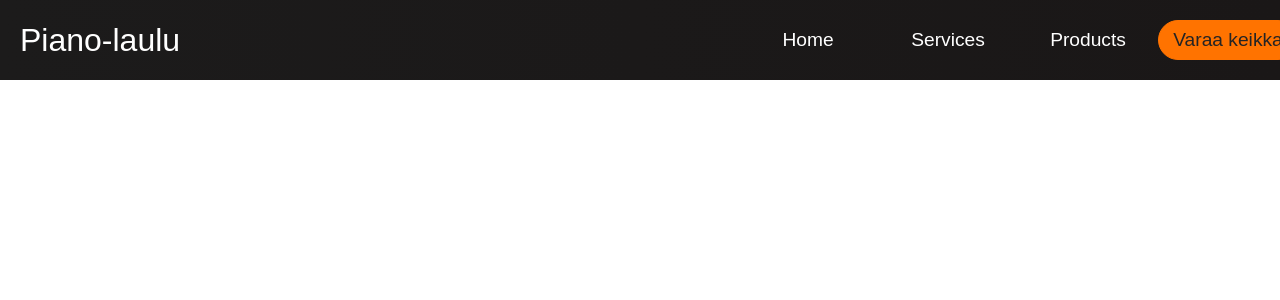
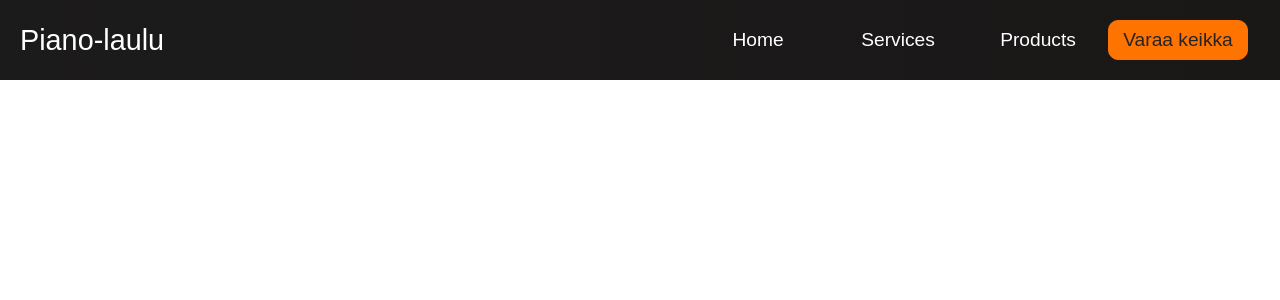
Before and after one commit to samvancart/piano-laulu-frontend, a React (Create React App) app: page / in a window 1280 px wide. Shown: the top 300 px of the page. Built offline with nearby package versions, Linux system fonts and the light colour scheme.

Commit message:
modified button design

```diff
--- a/src/components/Button.css
+++ b/src/components/Button.css
@@ -8,7 +8,7 @@
     outline: none;
     border: none;
     cursor: pointer;
-    /* text-align: center; */
+    text-align: center;
     justify-content: center;
     display: flex;
     white-space: nowrap;
@@ -26,7 +26,7 @@
     color: #242424;
     padding: 8px 20px;
     border: 1px solid var(--primary);
-    border-radius: 25px;
+    border-radius: 10px;
     width: 140px;
     transition: all 0.3s ease-out;
 }
--- a/src/components/Navbar.css
+++ b/src/components/Navbar.css
@@ -24,11 +24,12 @@
 }
 
 .navbar-container-right {
+  padding: 50px;
   display: flex;
   justify-content: center;
   align-items: center;
   height: 80px;
-  max-width: 930px;
+  max-width: max-content;
   /* border-style: solid;
     border-width: 3px; */
   width: 50%;
@@ -40,7 +41,7 @@
   margin-left: 20px;
   cursor: pointer;
   text-decoration: none;
-  font-size: 2rem;
+  font-size: 1.8rem;
   display: flex;
   align-items: center;
 }
--- a/src/components/Navbar.js
+++ b/src/components/Navbar.js
@@ -1,4 +1,4 @@
-import React, { useState } from 'react'
+import React, { useState, useEffect } from 'react'
 import { Link } from 'react-router-dom'
 import { FaBars, FaTimes } from "react-icons/fa";
 import './Navbar.css';
@@ -26,7 +26,7 @@ function Navbar(props) {
 
   const varaaBtn = () => {
     return (
-        button && <li className='nav-item'><Button buttonStyle='btn--outline'>Varaa keikka</Button></li>
+      button && <li className='nav-item'><Button buttonStyle='btn--outline'>Varaa keikka</Button></li>
     )
   }
 
@@ -47,6 +47,10 @@ function Navbar(props) {
     return varaaLink();
 
   }
+
+  useEffect(() => {
+    showButton();
+  }, []);
 
   window.addEventListener('resize', showButton);
 
```
